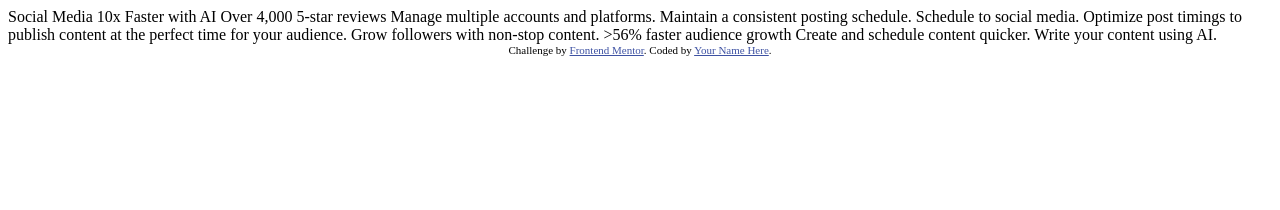
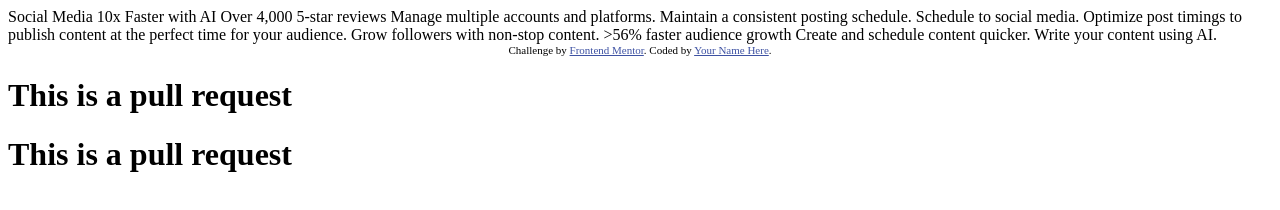
Before and after one commit to de-jayson/new_one, a plain HTML site: page bento-grid-main/index.html in a window 1280 px wide. Drawn offline with Linux system fonts and the light colour scheme.

Commit message:
next commit

```diff
--- a/bento-grid-main/index.html
+++ b/bento-grid-main/index.html
@@ -39,4 +39,8 @@
     Coded by <a href="#">Your Name Here</a>.
   </div>
 </body>
+<h1>This is a pull request</h1>
+<h1>This is a pull request</h1>
+
+
 </html>
```
